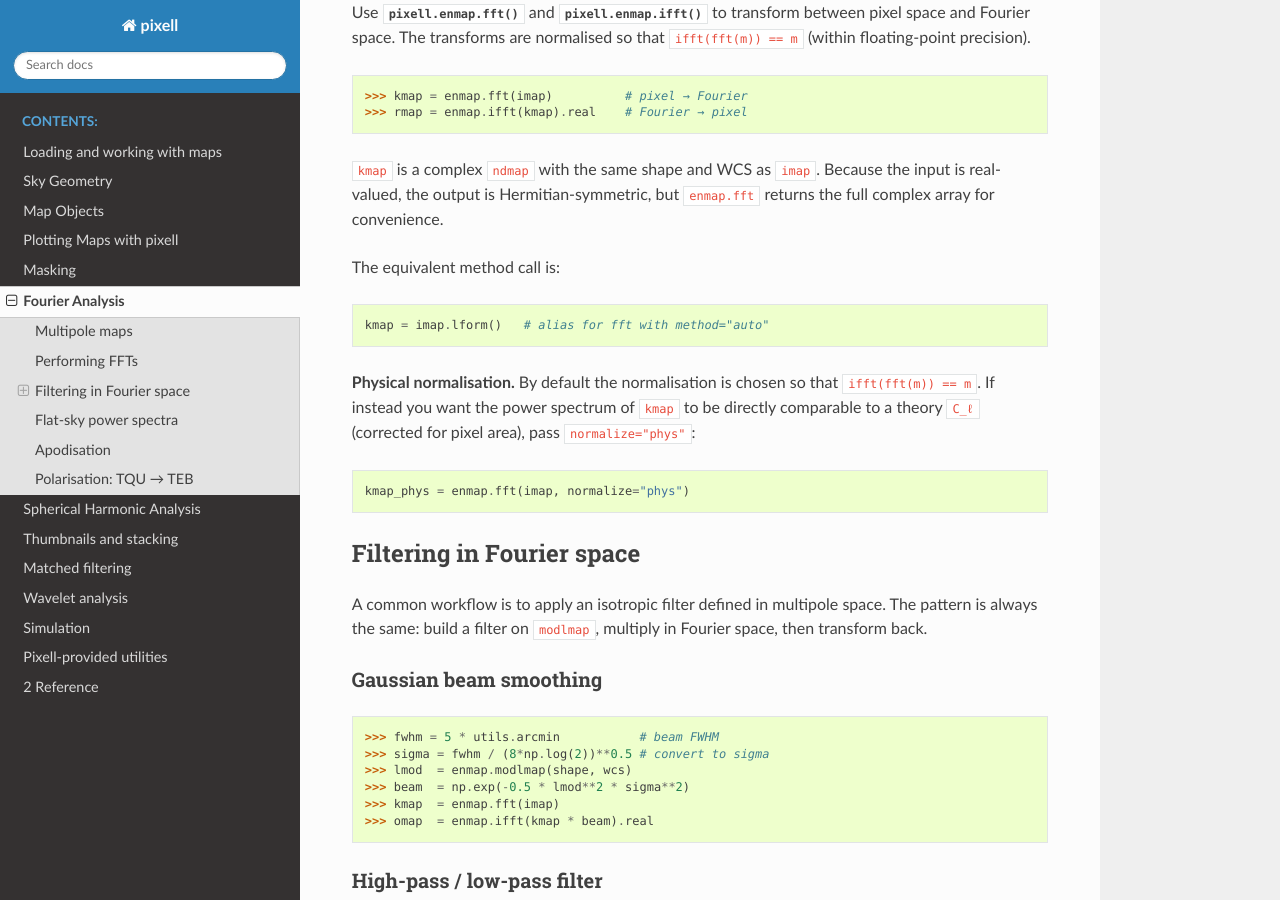
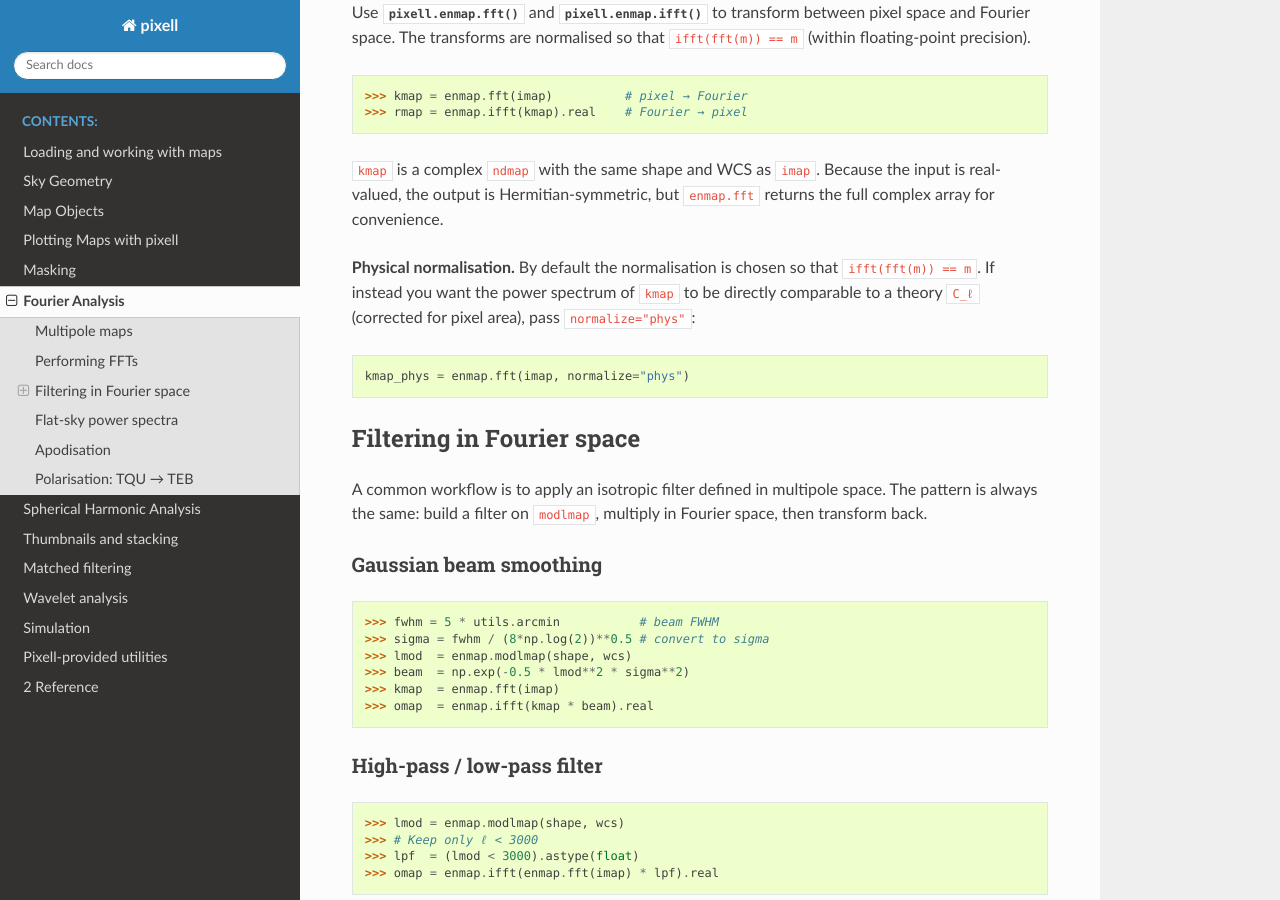
Before and after one commit to simonsobs/pixell, a Sphinx documentation site: the page built from docs/fourier.rst, in a window 1280 px wide and 900 px high, scrolled down 1252 px. Built offline with Sphinx 7.4.7 and the Read the Docs theme 3.1.0, drawn with Linux system fonts in a browser that asks for light colours.

Commit message:
removed claude-sonnet hallucination on lform being equivalent to fft

```diff
--- a/docs/fourier.rst
+++ b/docs/fourier.rst
@@ -67,10 +67,6 @@ pixel space and Fourier space.  The transforms are normalised so that ``ifft(fft
 ``kmap`` is a complex ``ndmap`` with the same shape and WCS as ``imap``.  Because the
 input is real-valued, the output is Hermitian-symmetric, but ``enmap.fft`` returns the
 full complex array for convenience.
-
-The equivalent method call is::
-
-   kmap = imap.lform()   # alias for fft with method="auto"
 
 **Physical normalisation.**  By default the normalisation is chosen so that
 ``ifft(fft(m)) == m``.  If instead you want the power spectrum of ``kmap`` to be
```
